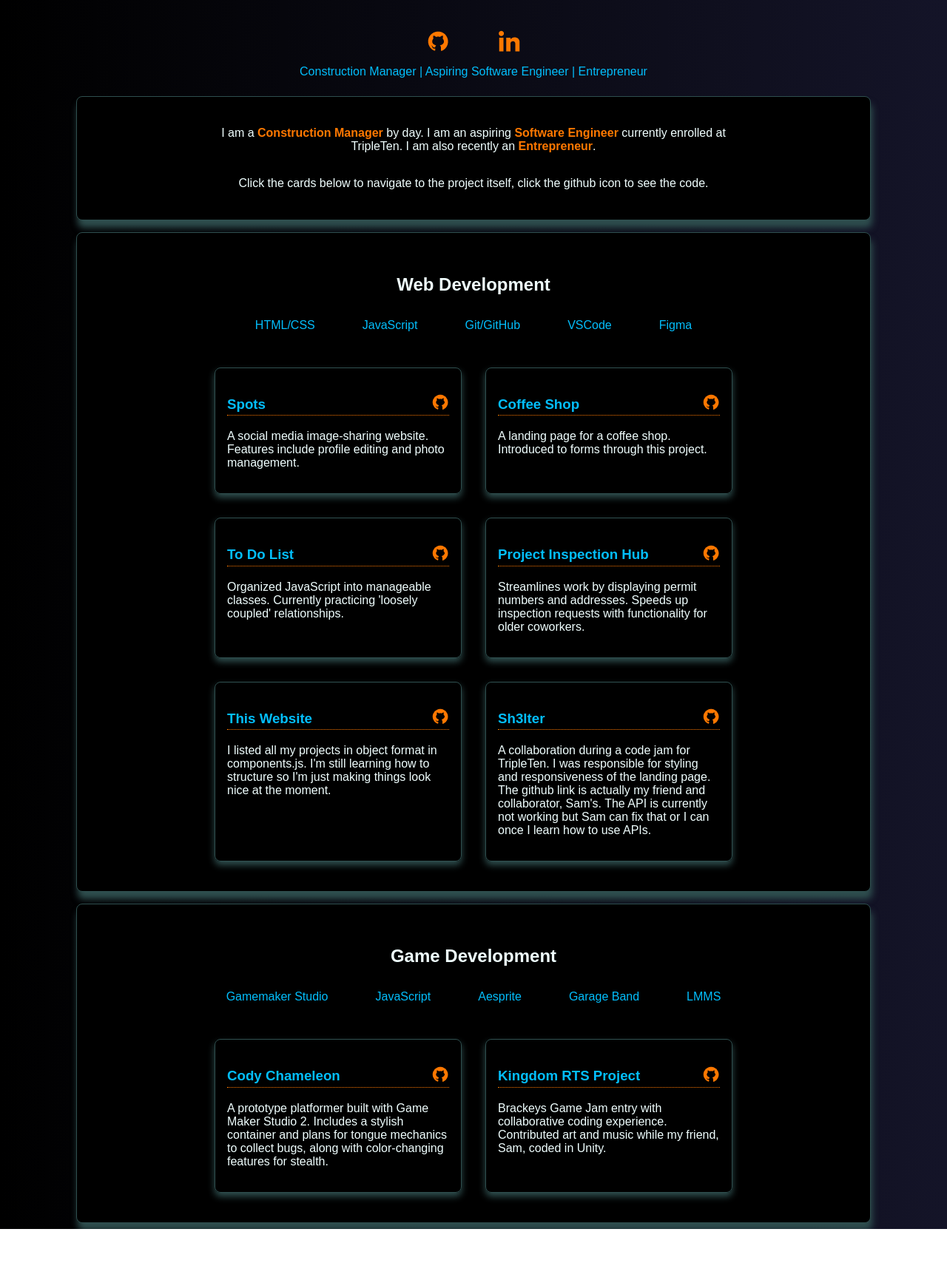
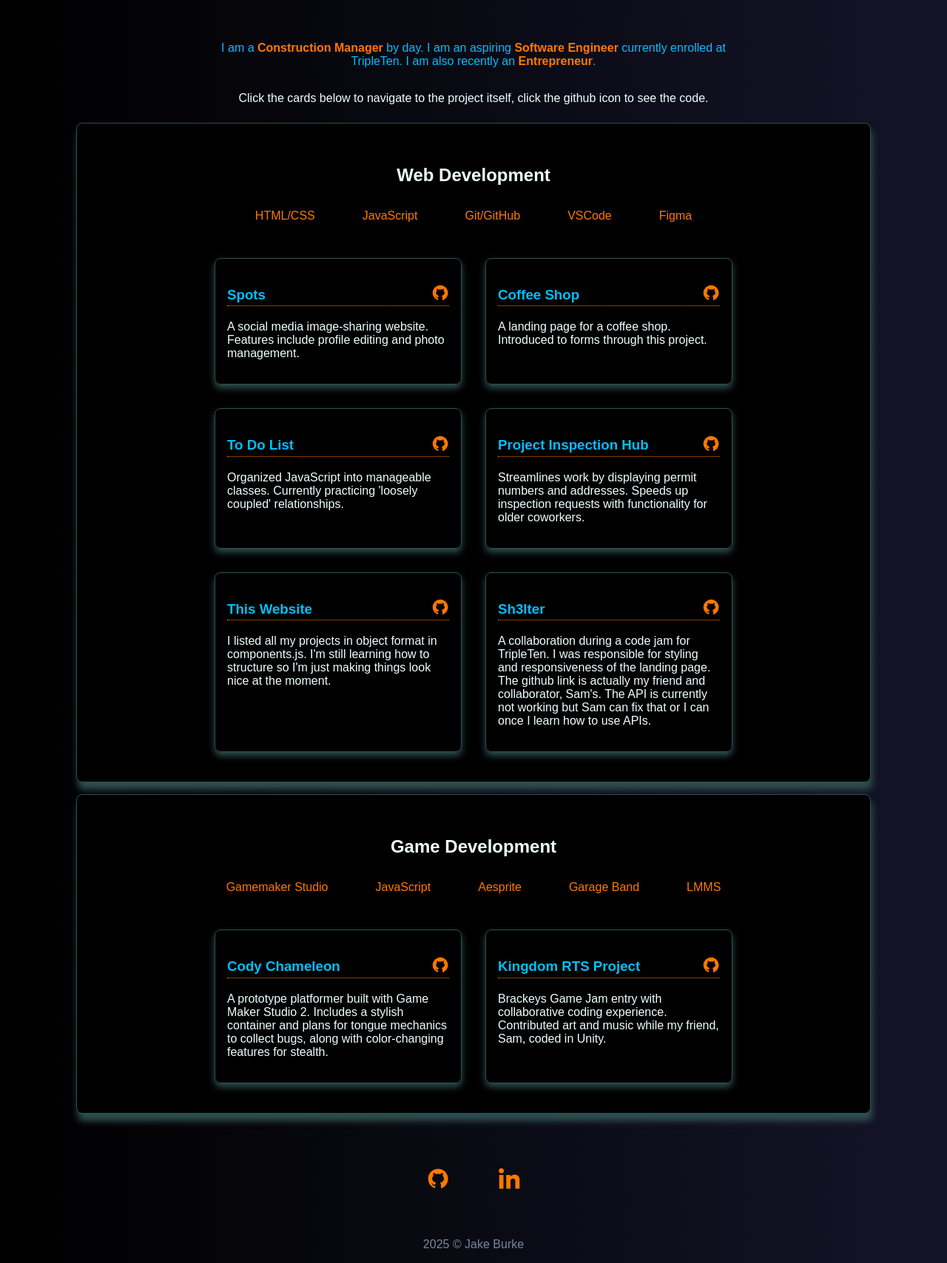
Before and after one commit to jakeburke1775/homepage, a plain HTML site: page index.html in a window 1280 px wide. Shown: the part 120-1828 px from the top of the page at 74% size. Before the commit the page ends 1782 px from the top, so only its background shows below. Drawn offline with Linux system fonts and the light colour scheme.

Commit message:
style update

```diff
--- a/blocks/about.css
+++ b/blocks/about.css
@@ -1,8 +1,3 @@
 .about {
   /* background-color: bisque; */
 }
-
-.about__desc {
-  font-size: 16px;
-  font-weight: 100;
-}
--- a/blocks/footer.css
+++ b/blocks/footer.css
@@ -1,3 +1,35 @@
 .footer {
-  /* height: 64px; */
+  /* height: 128px; */
 }
+
+.footer__link-container {
+  display: flex;
+  flex-direction: row;
+  justify-content: center;
+  align-items: center;
+  gap: 64px;
+  margin: 64px;
+}
+
+.footer__link {
+  width: 32px;
+  height: 32px;
+  background-size: cover;
+}
+
+.footer__link:hover {
+  text-shadow: rgba(255, 120, 0, 0);
+}
+
+.footer__link_linkedin {
+  background-image: url(../images/linkedin.png);
+}
+
+.footer__link_git {
+  background-image: url(../images/github.png);
+}
+
+.footer__copyright {
+  text-align: center;
+  color: lightslategray;
+}
--- a/blocks/header.css
+++ b/blocks/header.css
@@ -1,6 +1,7 @@
 .header {
   display: flex;
   flex-direction: column;
+  align-items: center;
 }
 
 .header__title {
@@ -11,6 +12,7 @@
 .header__subtitle {
   color: #03befc;
   text-align: center;
+  width: 70%;
 }
 
 .header__title-container {
@@ -19,35 +21,10 @@
   justify-content: space-around;
 }
 
-.header__link-container {
-  display: flex;
-  flex-direction: row;
-  justify-content: center;
+.header__desc {
+  text-align: center;
   align-items: center;
-  gap: 64px;
+  width: 70%;
+  font-size: 16px;
+  font-weight: 100;
 }
-
-.header__link {
-  width: 32px;
-  height: 32px;
-  background-size: cover;
-}
-
-.header__link:hover {
-  text-shadow: rgba(255, 120, 0, 0);
-}
-
-.header__link_linkedin {
-  background-image: url(../images/linkedin.png);
-}
-
-.header__link_git {
-  background-image: url(../images/github.png);
-}
-
-.about__desc {
-  width: 70%;
-  align-items: center;
-  text-align: center;
-  margin: 16px auto;
-}
--- a/blocks/webdev.css
+++ b/blocks/webdev.css
@@ -34,6 +34,7 @@
   justify-content: space-around;
   list-style: none;
   color: #03befc;
+  color: rgb(255, 120, 0);
 }
 
 .projects__container {
--- a/index.html
+++ b/index.html
@@ -10,34 +10,19 @@
     <header class="header">
       <div class="header__title-container">
         <h1 class="header__title">Jake Burke</h1>
-        <div class="header__link-container">
-          <a
-            href="https://github.com/jakeburke1775/"
-            class="header__link header__link_git"
-          ></a>
-          <a
-            href="https://www.linkedin.com/in/jake-burke-468b13143"
-            class="header__link header__link_linkedin"
-          ></a>
-        </div>
       </div>
       <p class="header__subtitle">
-        Construction Manager | Aspiring Software Engineer | Entrepreneur
-      </p>
-    </header>
-    <section class="about page__section">
-      <p class="about__desc">
         I am a <strong class="strong-text">Construction Manager</strong> by day.
         I am an aspiring
         <strong class="strong-text">Software Engineer</strong> currently
         enrolled at TripleTen. I am also recently an
         <strong class="strong-text">Entrepreneur</strong>.
       </p>
-      <p class="about__desc">
+      <p class="header__desc">
         Click the cards below to navigate to the project itself, click the
         github icon to see the code.
       </p>
-    </section>
+    </header>
     <section class="webdev page__section">
       <h2 class="webdev__title title">Web Development</h2>
       <ul class="webdev__skills-list skills-list">
@@ -78,8 +63,19 @@
         </li>
       </ul>
     </section>
-    <footer class="footer"></footer>
-    <!-- Include the index.js script -->
+    <footer class="footer">
+      <div class="footer__link-container">
+        <a
+          href="https://github.com/jakeburke1775/"
+          class="footer__link footer__link_git"
+        ></a>
+        <a
+          href="https://www.linkedin.com/in/jake-burke-468b13143"
+          class="footer__link footer__link_linkedin"
+        ></a>
+      </div>
+      <p class="footer__copyright">2025 © Jake Burke</p>
+    </footer>
     <script src="./scripts/index.js" type="module"></script>
   </body>
 </html>
```
